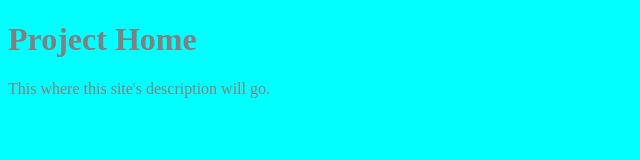
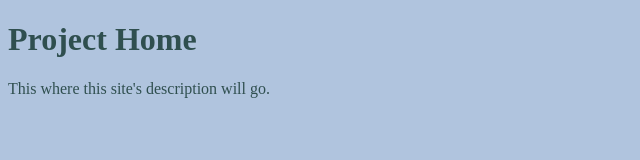
Before and after one commit to vrelume/vrelume.github.io, a plain HTML site: page unit_1/index.html in a window 1280 px wide. Shown: the whole page, without its empty margins (0-640 px from the left). Drawn offline with Linux system fonts and the light colour scheme; files that its build step writes are made by us from their sources.

Commit message:
color changes

```diff
--- a/unit_1/style.css
+++ b/unit_1/style.css
@@ -1,7 +1,7 @@
 body {
-	background-color: cyan
+	background-color: lightsteelblue
 }
 
 h1, p {
-	color: gray
+	color: darkslategray
 }
```
